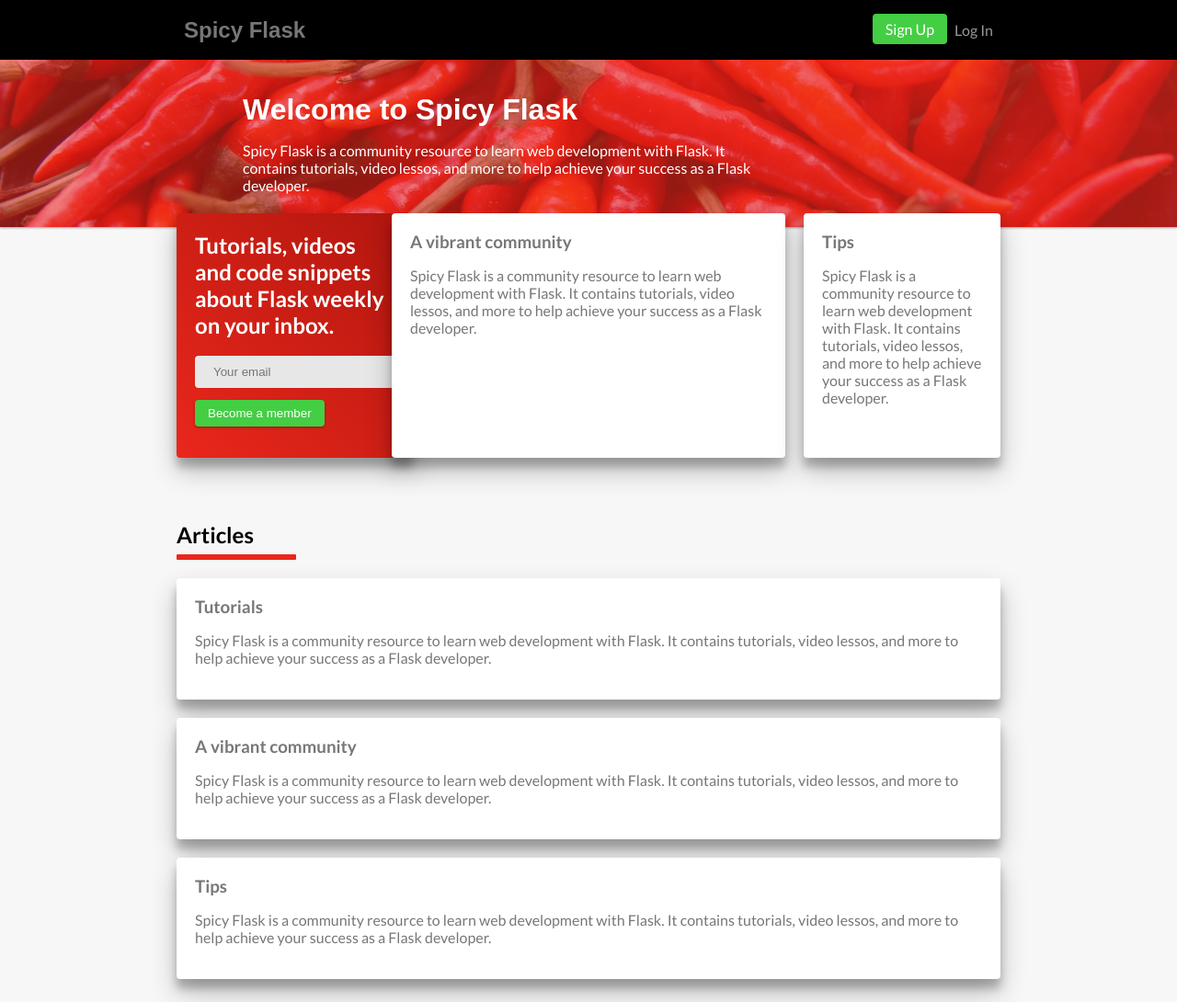
After one commit to matheuseabra/spicy-flask, a Flask app: page /home in a window 1280 px wide. The commit adds this page. Shown: the whole page at 92% size. Run offline with Flask 2, Linux system fonts and the light colour scheme; some web fonts are replaced.

Commit message:
new blog layout

```diff
--- a/blog/__init__.py
+++ b/blog/__init__.py
@@ -2,6 +2,7 @@ import os
 
 from flask import Flask
 from . import db
+from . import blog
 from . import auth
 
 
@@ -23,12 +24,9 @@ def create_app(test_config=None):
     except OSError:
         pass
 
-    # a simple page that says hello
-    @app.route('/hello')
-    def hello():
-        return 'Hello, World!'
-
     db.init_app(app)
     app.register_blueprint(auth.blueprint)
+    app.register_blueprint(blog.blueprint)
+    app.add_url_rule('/', endpoint='index')
 
     return app
--- a/blog/blog.py
+++ b/blog/blog.py
@@ -0,0 +1,27 @@
+from flask import (
+    Blueprint, flash, g, redirect, render_template, request, url_for
+)
+from werkzeug.exceptions import abort
+
+from blog.auth import login_required
+from blog.db import get_db
+
+blueprint = Blueprint('blog', __name__)
+
+
+@blueprint.route('/')
+def index():
+    db = get_db()
+    posts = db.execute(
+        'SELECT p.id, title, body, created, author_id, username'
+        ' FROM article p JOIN user u ON p.author_id = u.id'
+        ' ORDER BY created DESC'
+    ).fetchall()
+    if posts is not None:
+        return render_template('blog/index.html', posts=posts)
+    return render_template('home.html')
+
+
+@blueprint.route('/home')
+def home():
+    return render_template('home.html')
--- a/blog/schema.sql
+++ b/blog/schema.sql
@@ -13,5 +13,7 @@ CREATE TABLE article (
     created TIMESTAMP NOT NULL DEFAULT CURRENT_TIMESTAMP,
     title TEXT NOT NULL,
     body TEXT NOT NULL,
-    FOREIGN KEY (author_id) REFERENCES user (id)
+    FOREIGN KEY
+(author_id) REFERENCES user
+(id)
 );
--- a/blog/static/style.css
+++ b/blog/static/style.css
@@ -15,7 +15,6 @@ body {
 
 h1 {
   font-family: "Laila", sans-serif;
-  color: #ea271c;
   margin: 1rem 0;
 }
 
@@ -49,6 +48,18 @@ button {
   border: none;
   border-radius: 4px;
   padding: 10 20px;
+  box-shadow: 0 1px 3px rgba(0, 0, 0, 0.12), 0 1px 2px rgba(0, 0, 0, 0.24);
+}
+
+.btn-green {
+  outline: 0;
+  background-color: rgb(68, 206, 68);
+  color: #fff;
+  border: none;
+  border-radius: 4px;
+  padding: 7px 14px;
+  vertical-align: middle;
+  box-shadow: 0 1px 3px rgba(0, 0, 0, 0.12), 0 1px 2px rgba(0, 0, 0, 0.24);
 }
 
 hr {
@@ -60,7 +71,8 @@ nav {
   display: flex;
   align-items: center;
   justify-content: space-around;
-  padding: 0 15vw;
+  padding: 15px 15vw;
+  vertical-align: middle;
 }
 nav h1 {
   flex: auto;
@@ -85,9 +97,29 @@ header .action {
   padding: 0.5rem;
 }
 
+hr {
+  border: 3px solid #ea271c;
+  width: 130px;
+  margin-top: 7px;
+  border-radius: 1px;
+  -webkit-border-radius: 1px;
+  -moz-border-radius: 1px;
+  -ms-border-radius: 1px;
+  -o-border-radius: 1px;
+}
+
 section {
-  padding: 0 15vw;
+  padding: 25px 15vw;
 }
+
+.overlap {
+  margin-top: -60px;
+}
+
+.bg-red {
+  background: linear-gradient(45deg, #ea271c, #b1160e);
+}
+
 .card {
   margin-top: 20px;
   background-color: #fff;
@@ -95,6 +127,7 @@ section {
   min-width: 200px;
   color: #777;
   border-radius: 4px;
+  border: none;
   padding: 20px;
   text-align: left;
   -webkit-border-radius: 4px;
@@ -105,18 +138,11 @@ section {
   animation: fadeInUp 0.25s ease-in-out 0s;
   -webkit-animation: fadeInUp 0.45s ease-in-out 0s;
 }
-/* .content {
-  padding: 0 15vw;
+
+.card h2 {
+  color: #fff;
 }
-.content > header {
-  border-bottom: 1px solid lightgray;
-  display: flex;
-  align-items: flex-end;
-}
-.content > header h1 {
-  flex: auto;
-  margin: 1rem 0 0.25rem 0;
-} */
+
 .flash {
   margin: 1em 0;
   padding: 1em;
@@ -126,7 +152,7 @@ section {
 header {
   background: linear-gradient(
       45deg,
-      rgba(234, 39, 28, 0.75),
+      rgba(234, 39, 28, 0.55),
       rgba(234, 39, 28, 0.7)
     ),
     url("/static/red-pepper.jpg");
@@ -140,6 +166,12 @@ header h1 {
   color: #fff;
   animation: fadeInUp 0.25s ease-in-out 0s;
   -webkit-animation: fadeInUp 0.25s ease-in-out 0s;
+}
+
+header p {
+  width: 580px;
+  min-width: 300px;
+  color: #fff;
 }
 /* .post > header {
   display: flex;
@@ -160,6 +192,13 @@ header h1 {
 .post .body {
   white-space: pre-line;
 } */
+.features-grid {
+  display: grid;
+  grid-template-columns: 1fr 2fr 1fr;
+  grid-template-rows: minmax(100px, 1fr);
+  grid-gap: 20px;
+}
+
 .content:last-child {
   margin-bottom: 0;
 }
--- a/blog/templates/auth/login.html
+++ b/blog/templates/auth/login.html
@@ -6,7 +6,7 @@
     </h1>
   </div>
 </header>
-<section id="login">
+<section class="overlap" id="login">
   <div class="card">
     <form method="post">
       <label for="username">Username</label>
--- a/blog/templates/auth/register.html
+++ b/blog/templates/auth/register.html
@@ -2,11 +2,11 @@
 <header>
   <div class="container">
     <h1>
-      {% block title %}Sign up for Flask Blog{% endblock %}
+      {% block title %}Sign up for Spicy Flask{% endblock %}
     </h1>
   </div>
 </header>
-<section id="register">
+<section class="overlap" id="register">
   <div class="card">
     <form method="post">
       <label for="username">Username</label>
--- a/blog/templates/base.html
+++ b/blog/templates/base.html
@@ -9,13 +9,13 @@
 </head>
 <body>
 <nav class="container">
-      <h1>Spicy Flask</h1>
+      <h1><a href="{{ url_for('blog.home') }}">Spicy Flask</a></h1>
       <ul>
         {% if g.user %}
           <li><span>{{ g.user['username'] }}</span>
           <li><a href="{{ url_for('auth.logout') }}">Log Out</a>
         {% else %}
-          <li><a href="{{ url_for('auth.register') }}">Register</a>
+          <li><a class="btn-green" href="{{ url_for('auth.register') }}">Sign Up</a>
           <li><a href="{{ url_for('auth.login') }}">Log In</a>
         {% endif %}
       </ul>
--- /dev/null
+++ b/blog/templates/home.html
@@ -0,0 +1,83 @@
+{% extends 'base.html' %} {% block content %}
+<header>
+  <div class="container">
+    <h1>
+      {% block title %}Welcome to Spicy Flask{% endblock %}
+    </h1>
+    <p>
+      Spicy Flask is a community resource to learn web development with Flask.
+      It contains tutorials, video lessos, and more to help achieve your success
+      as a Flask developer.
+    </p>
+  </div>
+</header>
+<section class="overlap" id="features">
+  <div class="features-grid">
+    <div class="card bg-red">
+      <h2>Tutorials, videos and code snippets about Flask weekly on your inbox.</h2>
+      <br />
+      <input
+        type="email"
+        name="email"
+        id="email"
+        placeholder="Your email"
+        required
+      />
+      <button
+        class="btn-green"
+        type="submit"
+      />
+      Become a member
+      </button>
+    </div>
+    <div class="card">
+      <h3>A vibrant community</h3>
+      <p>
+        Spicy Flask is a community resource to learn web development with Flask.
+        It contains tutorials, video lessos, and more to help achieve your
+        success as a Flask developer.
+      </p>
+    </div>
+    <div class="card">
+      <h3>Tips</h3>
+      <p>
+        Spicy Flask is a community resource to learn web development with Flask.
+        It contains tutorials, video lessos, and more to help achieve your
+        success as a Flask developer.
+      </p>
+    </div>
+  </div>
+</section>
+
+<section id="features">
+  <div>
+    <br />
+    <h2>Articles</h2>
+    <hr />
+    <div class="card">
+      <h3>Tutorials</h3>
+      <p>
+        Spicy Flask is a community resource to learn web development with Flask.
+        It contains tutorials, video lessos, and more to help achieve your
+        success as a Flask developer.
+      </p>
+    </div>
+    <div class="card">
+      <h3>A vibrant community</h3>
+      <p>
+        Spicy Flask is a community resource to learn web development with Flask.
+        It contains tutorials, video lessos, and more to help achieve your
+        success as a Flask developer.
+      </p>
+    </div>
+    <div class="card">
+      <h3>Tips</h3>
+      <p>
+        Spicy Flask is a community resource to learn web development with Flask.
+        It contains tutorials, video lessos, and more to help achieve your
+        success as a Flask developer.
+      </p>
+    </div>
+  </div>
+</section>
+{% endblock %}
```
Also changed, not shown: blog/templates/blog/index.html (+24 -0 lines), blog/static/chilli.svg (added).
